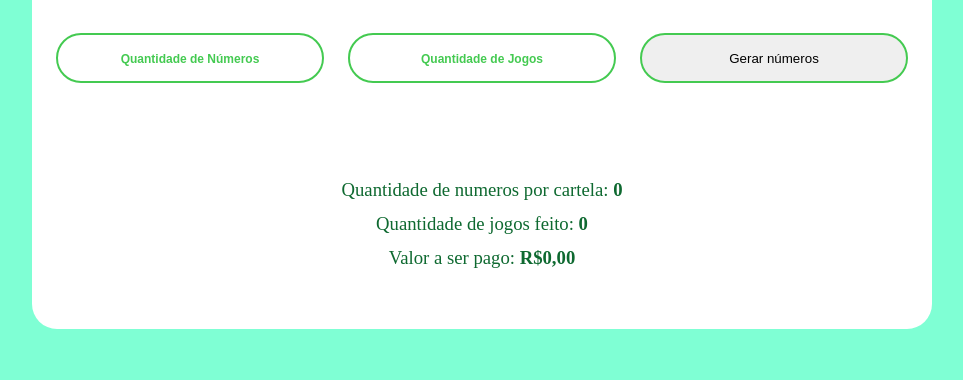
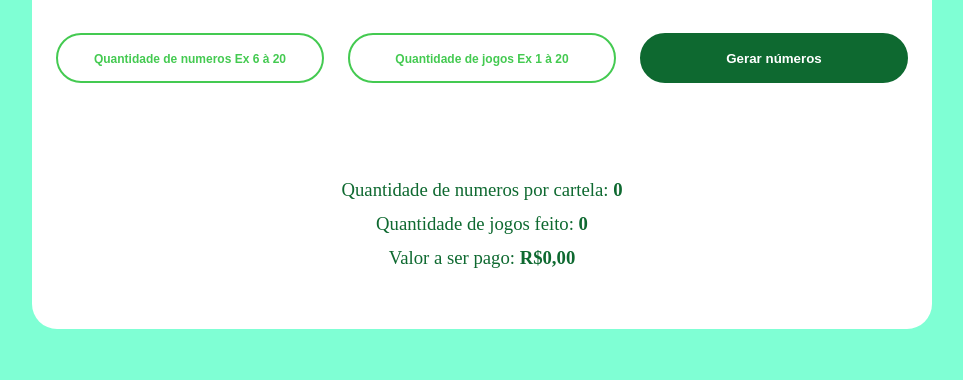
Before and after one commit to Lincesites27/Mega-Sena-Gerador, a plain HTML site: page index.html in a window 1280 px wide. Shown: the part 420-800 px from the top of the page, without its empty margins (158-1121 px from the left). Drawn offline with nearby package versions, Linux system fonts and the light colour scheme.

Commit message:
Stylebtn

```diff
--- a/index.html
+++ b/index.html
@@ -24,9 +24,9 @@
 
             <form class="inputs">
 
-                <input type="number" required placeholder="Quantidade de Números" class="input_sena" id="qtd_numeros">
-                <input type="number" required placeholder="Quantidade de Jogos" class="input_sena" id="qtd_jogos">
-                <button class="input_sena" id="gerar">Gerar números</button>
+                <input type="number" required placeholder="Quantidade de numeros Ex 6 à 20" class="input_sena" id="qtd_numeros">
+                <input type="number" required placeholder="Quantidade de jogos Ex 1 à 20" class="input_sena" id="qtd_jogos">
+                <button class="btn_sena" id="gerar">Gerar números</button>
 
             </form>
 
--- a/script.js
+++ b/script.js
@@ -15,7 +15,7 @@ $(function(){
     btnGerar.addEventListener('click', (e)=> {
         e.preventDefault();
         if(qtd_numeros.value == "" || qtd_numeros.value < 6 || qtd_numeros.value > 20 || qtd_jogos.value == "" || qtd_jogos.value == 0 || qtd_jogos.value < 0) {
-            alert("Dados inválidos! Tente novamente");
+            alert("Os dados estão inválidos! A mega sena permite jogos entre 06 e 20 numeros, por gentileza informe a quantidade de números e a quantidade de cartela ");
             return;
         }
         preencheDados();
--- a/style.css
+++ b/style.css
@@ -59,6 +59,21 @@ body{
     text-align: center;
     border: 2px solid  #44CA51;
     border-radius: 25px;
+}
+.main .inputs .btn_sena{
+    cursor: pointer;
+    width: 50%;
+    height: 50px;
+    text-align: center;
+    border: 2px solid  #0E6930;
+    background-color: #0E6930;
+    color:#fff;
+    border-radius: 25px;
+    font-weight: bold;
+    transition: 0.5s;
+}
+.main .inputs .btn_sena:hover{
+    scale: 1.1;
 }
 .main .inputs .input_sena::placeholder{
     color: #44CA51;
```
